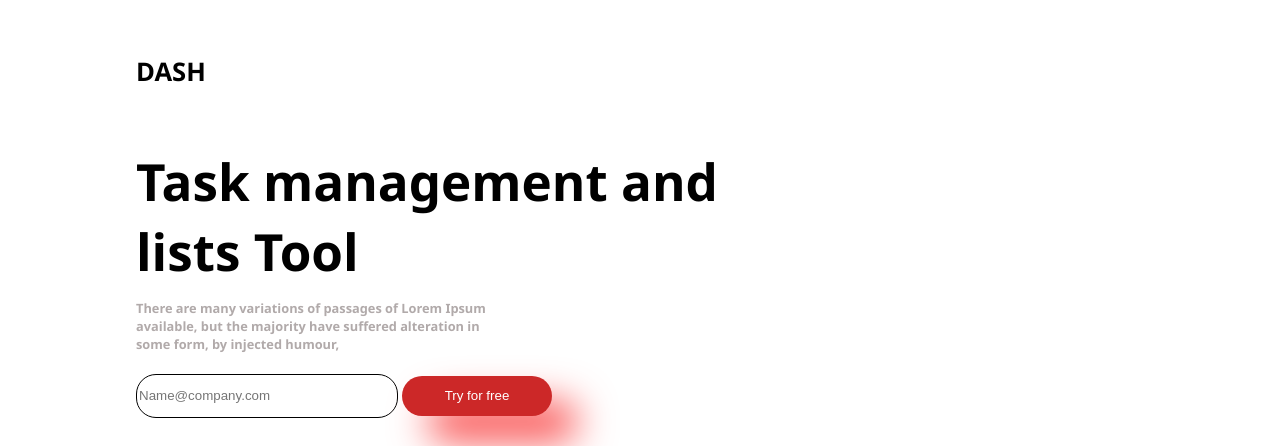
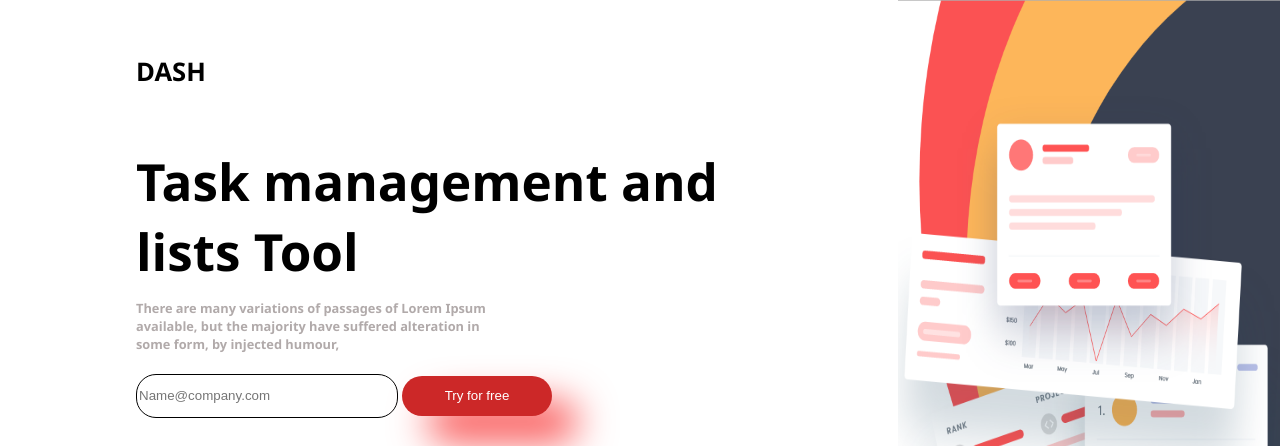
Before and after one commit to Krivi/homeowrk1, a plain HTML site: page index.html in a window 1280 px wide. Shown: the top 446 px of the page. Drawn offline with Linux system fonts and the light colour scheme.

Commit message:
added circles to header

```diff
--- a/index.html
+++ b/index.html
@@ -21,7 +21,7 @@
         <input type="text" id="email" name="email" placeholder="Name@company.com">
         <button type="button" id="button1">Try for free</button>
         </div>
-
+        <img src="images/circles.png" alt="circles" id="circles">
 
     <section class="grid">
         <div><img src="images\Cartoon_Network_logo.png"></div>
--- a/styles/index.css
+++ b/styles/index.css
@@ -4,6 +4,8 @@
     font-weight: bold;
     font-size: 2vw;
 }
+
+
 
 #task{
     font-family: 'Segoe UI', Tahoma, Geneva, Verdana, sans-serif;
@@ -206,7 +208,11 @@ footer p{
     font-size: 2vw;
     font-family: Muli;
 }
-
+@media only screen and (max-width: 1200px){
+    #circles{
+        display: none;
+    }
+}
 @media only screen and (min-width: 1200px){
     #dash{
         line-height: 5;
@@ -215,6 +221,17 @@ footer p{
         font-size: 2vw;
         text-align: left;
         margin-left: 10vw;
+    }
+    header{
+        position: relative;
+    }
+
+    #circles{
+        position: absolute;
+        top: -10px;
+        right: -10px;
+        height: 60vw;
+        width: 30vw;
     }
 
     #desc{
```
